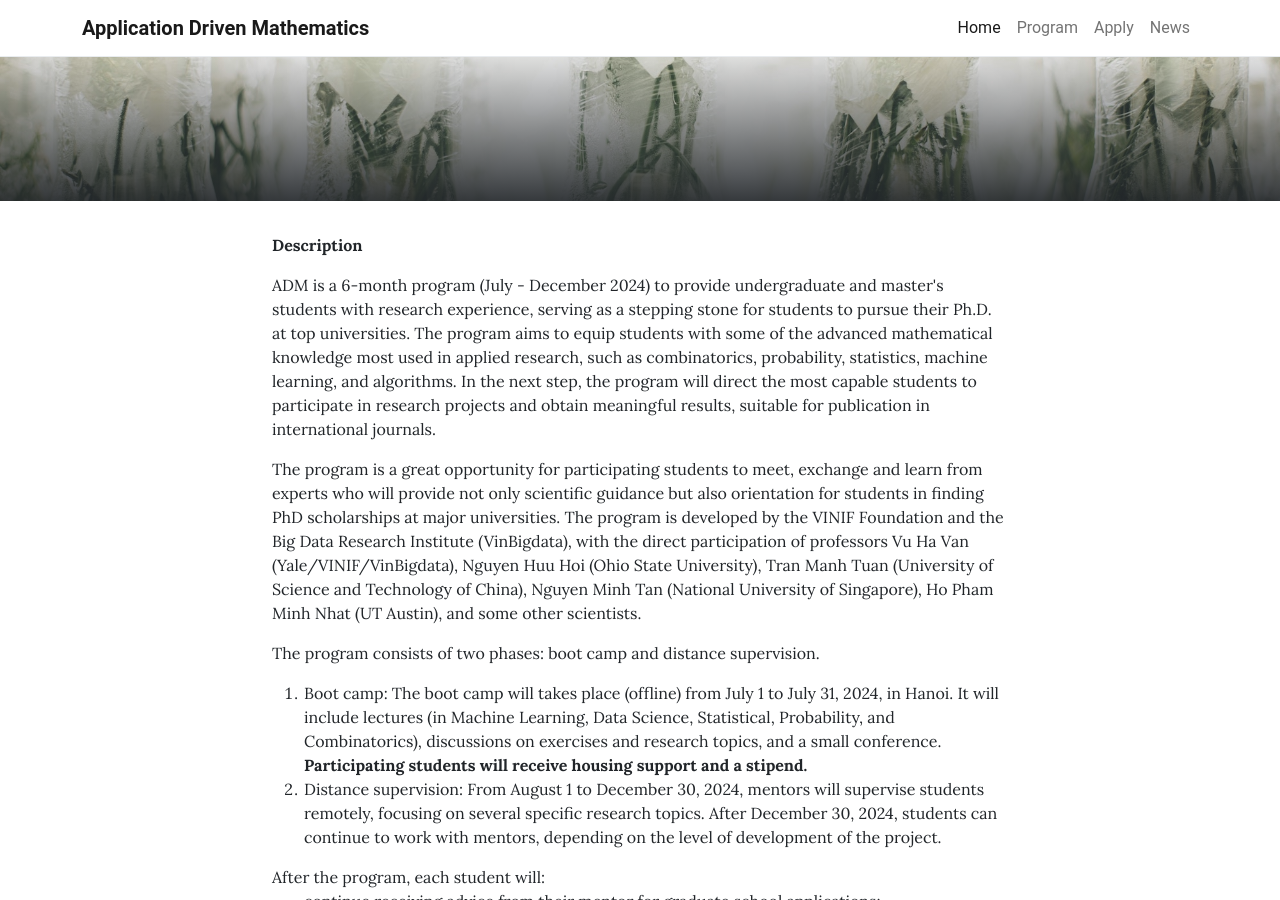
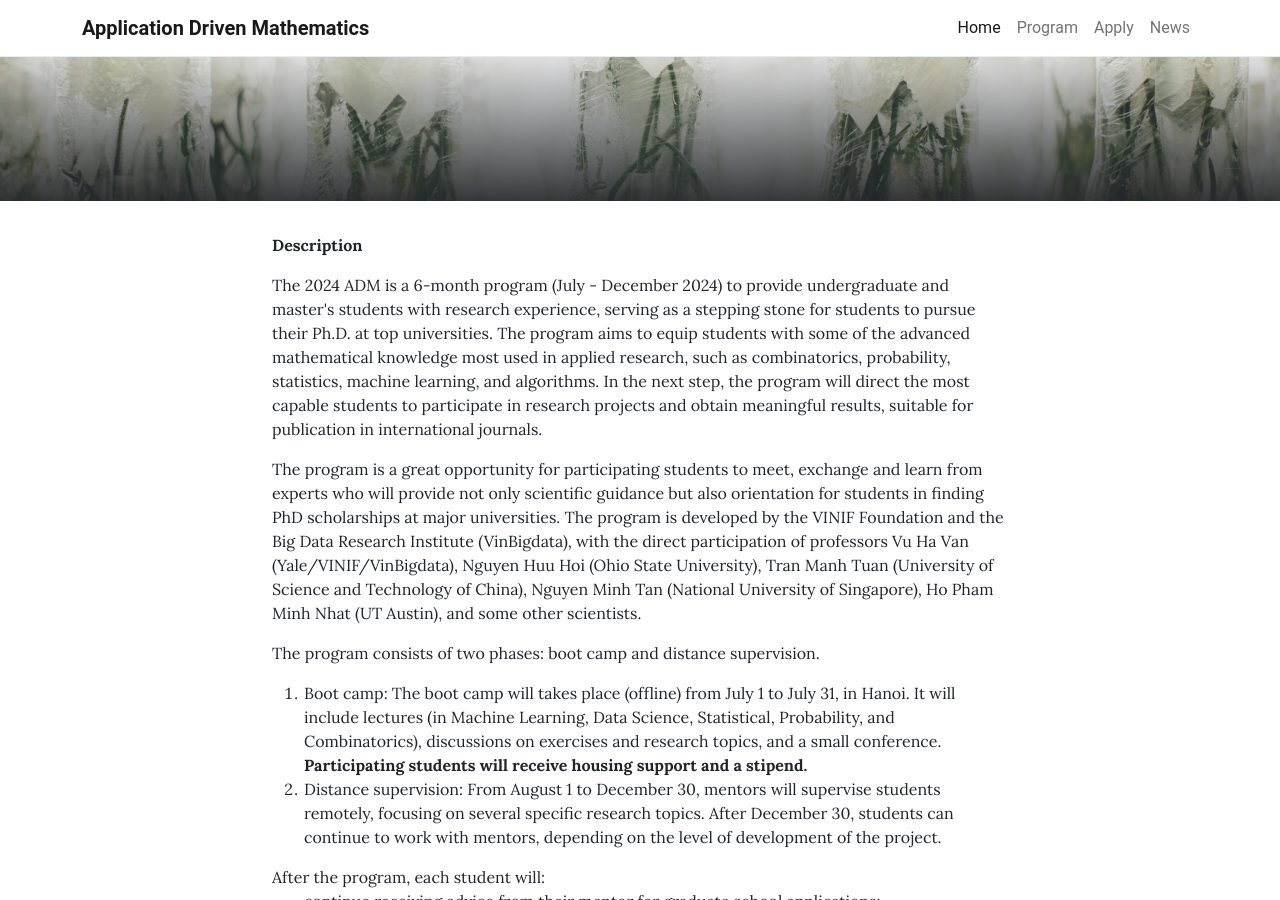
Before and after one commit to adm-vietnam/adm-vietnam.github.io, a Jekyll site: the page built from pages/home.md, in a window 1280 px wide and 900 px high. Built offline with Jekyll 4.4.1, drawn with Linux system fonts in a browser that asks for light colours.

Commit message:
Update home.md

```diff
--- a/pages/home.md
+++ b/pages/home.md
@@ -8,7 +8,7 @@ permalink: /
 
 <b>Description</b> <br>
 <p>
-ADM is a 6-month program (July - December 2024) to provide undergraduate and master's students with research experience, serving as a stepping stone for students to pursue their Ph.D. at top universities. The program aims to equip students with some of the advanced mathematical knowledge most used in applied research, such as combinatorics, probability, statistics, machine learning, and algorithms. In the next step, the program will direct the most capable students to participate in research projects and obtain meaningful results, suitable for publication in international journals.
+The 2024 ADM is a 6-month program (July - December 2024) to provide undergraduate and master's students with research experience, serving as a stepping stone for students to pursue their Ph.D. at top universities. The program aims to equip students with some of the advanced mathematical knowledge most used in applied research, such as combinatorics, probability, statistics, machine learning, and algorithms. In the next step, the program will direct the most capable students to participate in research projects and obtain meaningful results, suitable for publication in international journals.
 </p>
 
 <p>
@@ -19,9 +19,9 @@ The program is a great opportunity for participating students to meet, exchange
 The program consists of two phases: boot camp and distance supervision.
 <ol>
   <li>
-Boot camp: The boot camp will takes place (offline) from July 1 to July 31, 2024, in Hanoi. It will include lectures (in Machine Learning, Data Science, Statistical, Probability, and Combinatorics), discussions on exercises and research topics, and a small conference. <b>Participating students will receive housing support and a stipend.</b></li>
+Boot camp: The boot camp will takes place (offline) from July 1 to July 31, in Hanoi. It will include lectures (in Machine Learning, Data Science, Statistical, Probability, and Combinatorics), discussions on exercises and research topics, and a small conference. <b>Participating students will receive housing support and a stipend.</b></li>
   <li>
-Distance supervision: From August 1 to December 30, 2024, mentors will supervise students remotely, focusing on several specific research topics. After December 30, 2024, students can continue to work with mentors, depending on the level of development of the project.</li>
+Distance supervision: From August 1 to December 30, mentors will supervise students remotely, focusing on several specific research topics. After December 30, students can continue to work with mentors, depending on the level of development of the project.</li>
 </ol>
 After the program, each student will:
 <ul>
```
